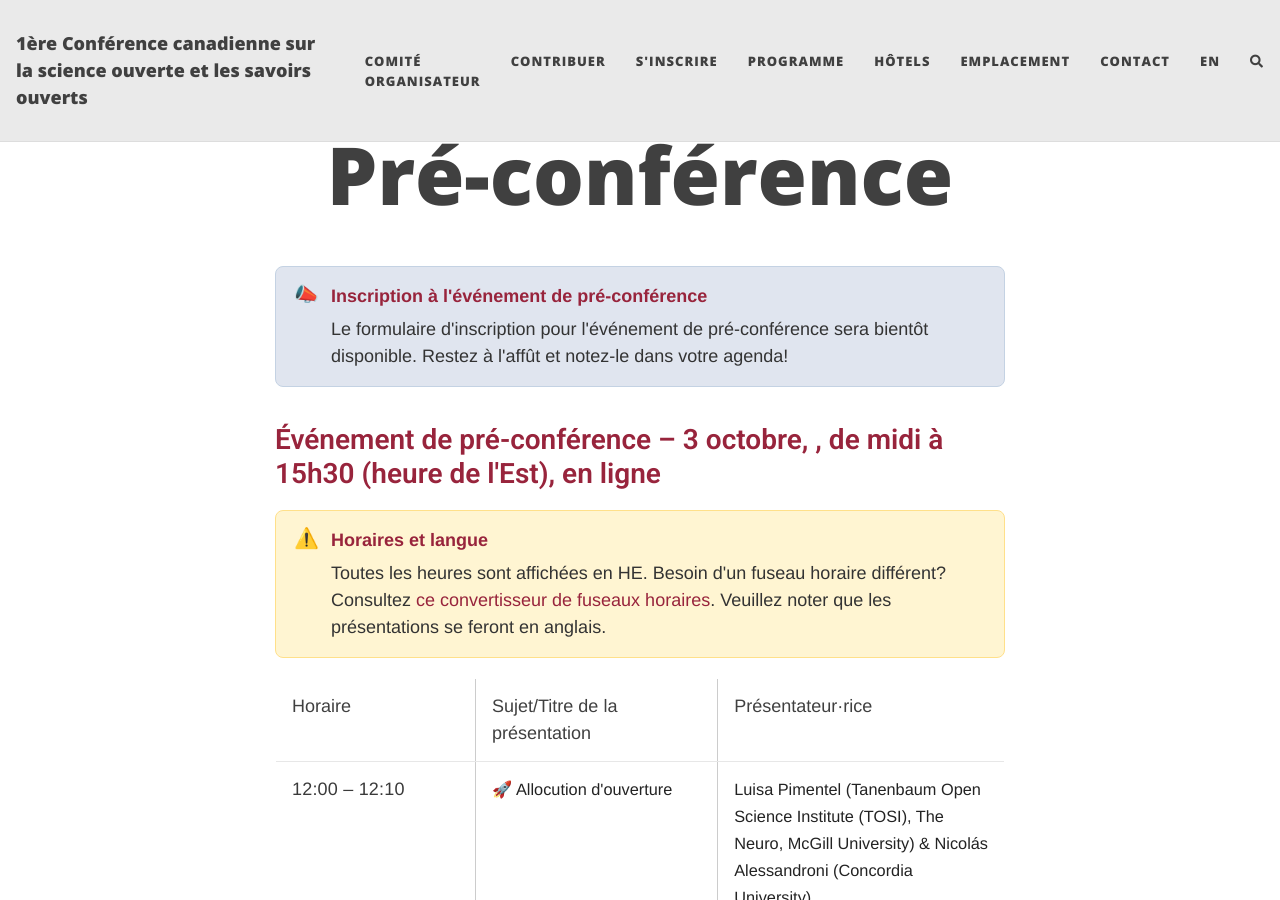
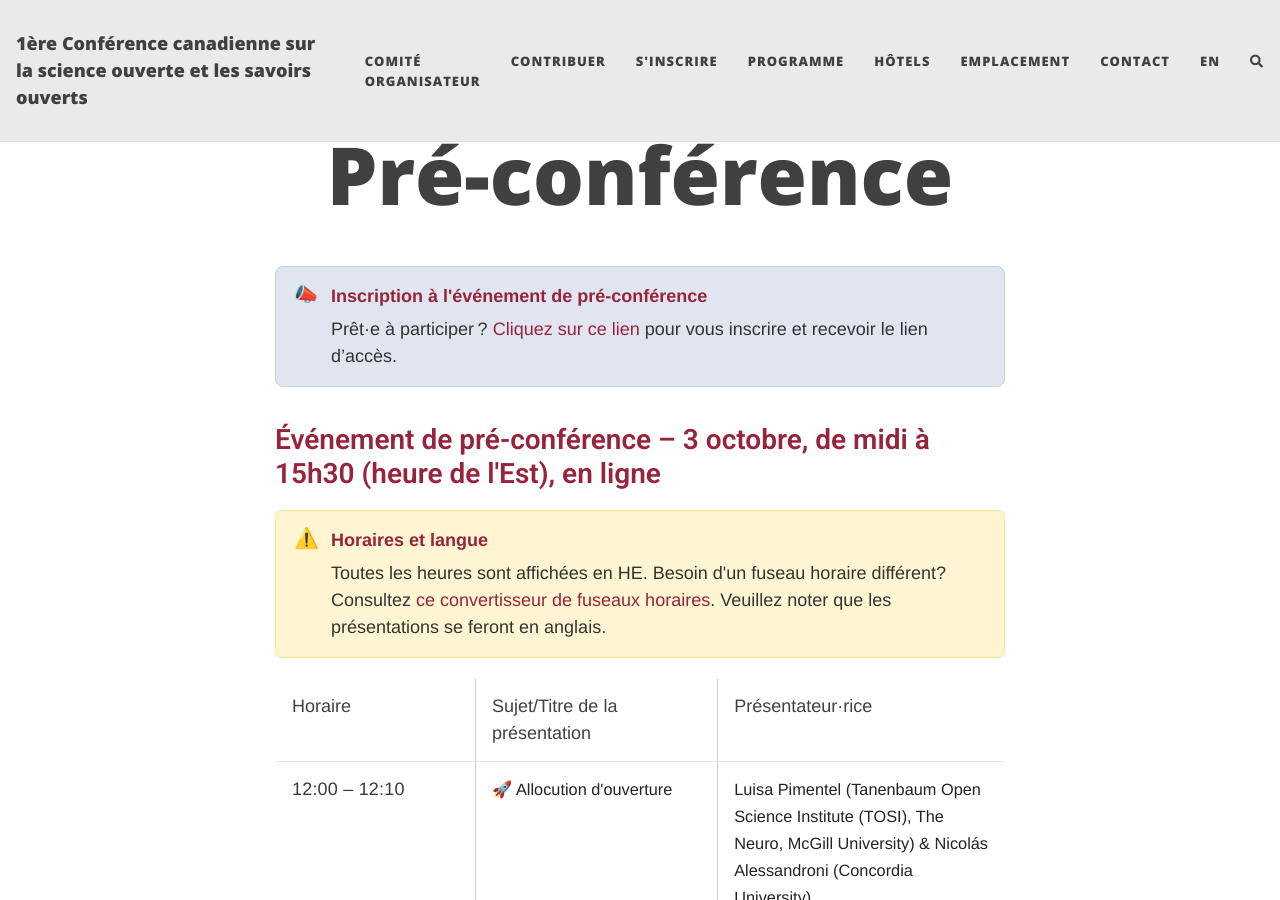
Before and after one commit to oscanada/oscanada.github.io, a Jekyll site: the page built from fr/preconference.html, in a window 1280 px wide and 900 px high. Built offline with Jekyll 4.4.1, drawn with Linux system fonts in a browser that asks for light colours; nearby versions of some CDN libraries; comment, search, counter and statistics services are not loaded.

Commit message:
Update pre-conference page

```diff
--- a/en/preconference.html
+++ b/en/preconference.html
@@ -153,7 +153,7 @@ cover-img:
   <div>
     <p class="callout__title">Registration for the pre-conference event</p>
     <p class="callout__body">
-      The form to register for the preconference event will be shared soon. Stay tuned and mark your calendar!
+      Ready to participate? <a href="https://concordia.yul1.qualtrics.com/jfe/form/SV_bseIWvQfgYVIGfc" target="_blank" rel="noopener noreferrer">Follow this link</a> to register and receive the access link!
     </p>
   </div>
 </div>
--- a/fr/preconference.html
+++ b/fr/preconference.html
@@ -153,13 +153,13 @@ cover-img:
   <div>
     <p class="callout__title">Inscription à l'événement de pré-conférence</p>
     <p class="callout__body">
-      Le formulaire d'inscription pour l'événement de pré-conférence sera bientôt disponible. Restez à l'affût et notez-le dans votre agenda!
+      Prêt·e à participer ? <a href="https://concordia.yul1.qualtrics.com/jfe/form/SV_bseIWvQfgYVIGfc" target="_blank" rel="noopener noreferrer">Cliquez sur ce lien</a> pour vous inscrire et recevoir le lien d’accès.
     </p>
   </div>
 </div>
 
   <main class="schedule">
-    <h5>Événement de pré-conférence – 3 octobre, , de midi à 15h30 (heure de l'Est), en ligne</h5>
+    <h5>Événement de pré-conférence – 3 octobre, de midi à 15h30 (heure de l'Est), en ligne</h5>
 
 <div class="callout_warning">
   <div class="callout__icon">⚠️</div>
```
